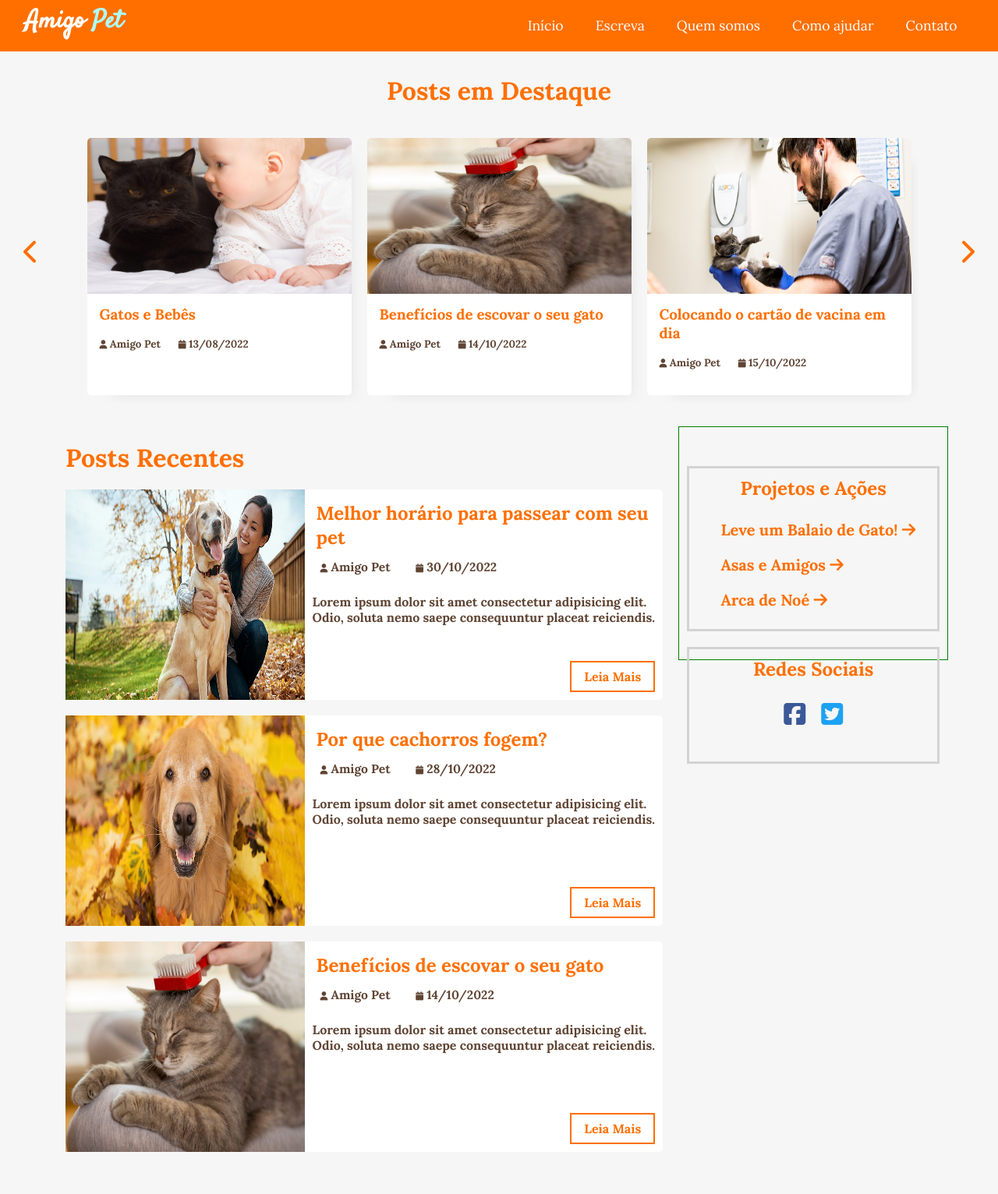
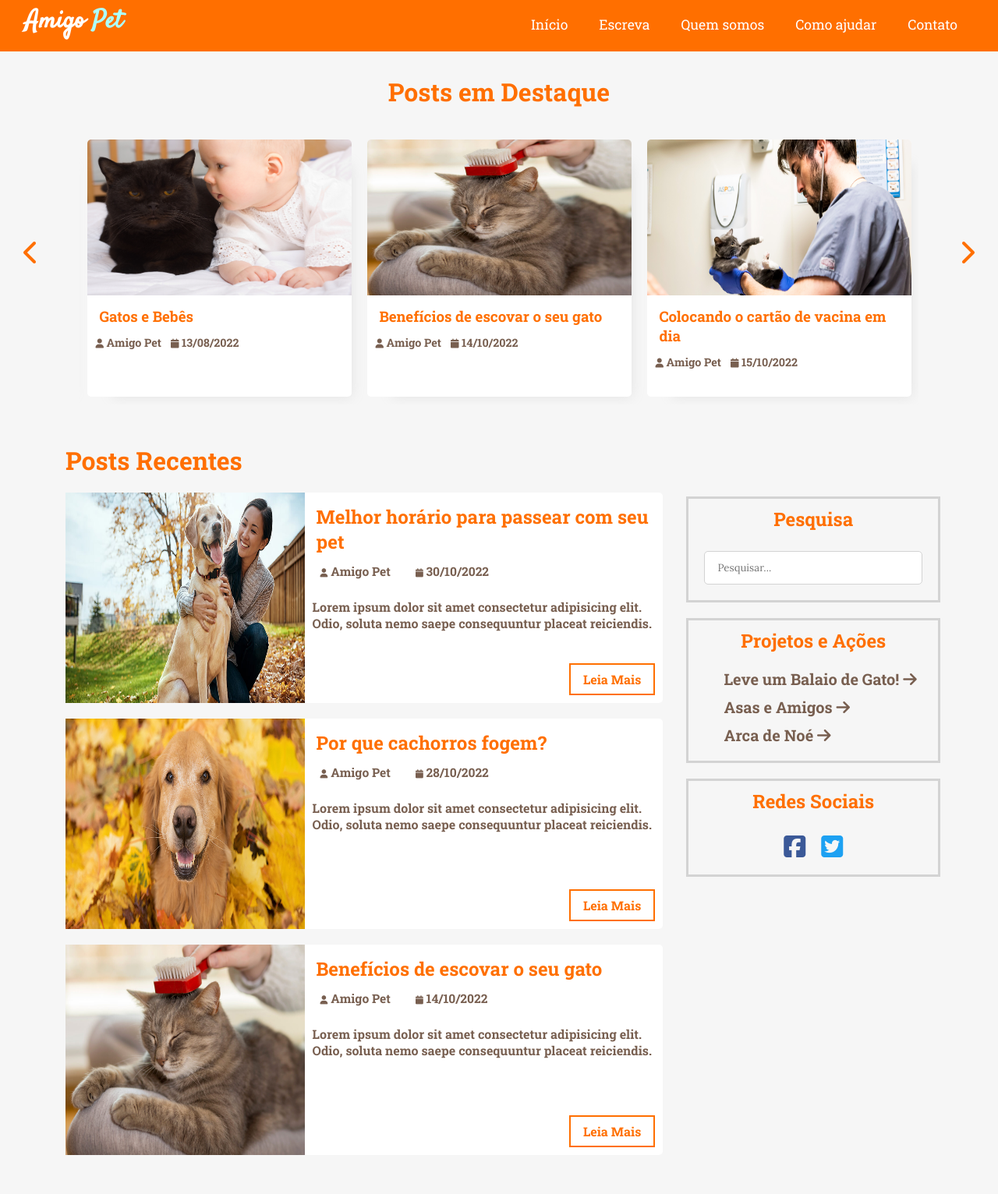
Before and after one commit to ICEI-PUC-Minas-PMV-ADS/pmv-ads-2022-2-e1-proj-web-t8-portal-pets, a PHP site: page / in a window 1280 px wide. Shown: the whole page at 78% size. Before the commit the page ends 1478 px from the top, so only its background shows below. Run offline with PHP 8.4, Linux system fonts and the light colour scheme; some libraries are stand-ins or nearby versions; some web fonts are replaced.

Commit message:
ajuste da sidebar e criação da secao de pesquisa nela

```diff
--- a/src/css/style.css
+++ b/src/css/style.css
@@ -6,11 +6,11 @@ body {
     padding: 0px;
     margin: 0px;
     background: #f6f6f6;
-    font-family: 'Lora', serif;
+    font-family: 'Roboto Slab', serif;
 }
 
 h1, h2, h3, h4, h5, h6 {
-    font-family: 'Lora', sans-serif;
+    font-family: 'Roboto Slab', sans-serif;
     color: #ff6f00;
     margin: 5px;
 }
@@ -38,6 +38,20 @@ a {
     background: #ef5c01;
     color: white !important;
 }
+
+.text-input {
+    padding: .7rem 1rem;
+    display: block;
+    width: 100%;
+    border-radius: 5px;
+    border: 1px solid #d3d3d3;
+    outline: none;
+    color: #444;
+    line-height: 1.2rem;
+    font-family: "Lora", serif;
+}
+
+/* NAVBAR */
 
 header {
     background-color: #ff6f00;
@@ -81,7 +95,7 @@ header ul li {
 
 header ul li a {
     display: block;
-    padding: 20.5px;
+    padding: 20px;
     font-size: 1.1em;
     text-decoration: none;
 }
@@ -153,14 +167,13 @@ header .menu-toggle {
 
 .post-slider .post-wrapper .post .post-info .fa-user, .post-slider .post-wrapper .post .post-info .fa-calendar{
     padding: 10px 0px;
-    font-size: .7em;
+    font-size: .75em;
     font-weight: bold;
-    color: #5f4433;
-    margin: 5px;
+    color: #785f50;
 }
 
 .post-slider .post-wrapper .post .post-info span{
-    font-family: 'Lora', sans-serif;
+    font-family: 'Roboto Slab', sans-serif;
     font-size: 1.2em;
 }
 
@@ -199,17 +212,17 @@ header .menu-toggle {
     padding: 10px 10px;
     font-size: .7em;
     font-weight: bold;
-    color: #5f4433;
+    color: #785f50;
 }
 
 .content .main-content .post .post-preview span{
-    font-family: 'Lora', sans-serif;
+    font-family: 'Roboto Slab', sans-serif;
     font-size: 1.4em;
 }
 
 .content .main-content .post .post-preview p{
     font-weight: bold;
-    color: #5f4433;
+    color: #785f50;
 }
 
 .content .main-content .post .read-more {
@@ -244,47 +257,55 @@ header .menu-toggle {
 .content .sibebar {
     width: 30%;
     float: left;
-    border: 1px solid green;
     height: 300px;
 }
 
-.page-wrapper .sibebar .container {
-    margin: 50px 10px 20px 0px;
+.content .sibebar .section {
+    margin: 20px 10px 20px 0px;
     margin-left: 10px;
     border: 3px solid #d3d3d3;
     font-weight: bold;
 }
 
-.page-wrapper .sibebar .container h2{
+.content .sibebar .section h2{
     margin-top: 10px;
     text-align: center;
     color:  #ff6f00;
 }
 
-.page-wrapper .sibebar .container ul{
-    margin-bottom: 25px;
-    margin-top: 25px;
+.content .sibebar .section.search {
+    margin-top: 87.5px;
+    padding-left: 20px;
+    padding-right: 20px;
+    padding-bottom: 20px;
 }
 
-.page-wrapper .sibebar .container ul p{
-    color: #ff6f00;
-    font-size: 20px;
+.content .sibebar .section.search .section-title {
+    margin-bottom: 25px;
 }
 
-.page-wrapper .sibebar .container-brands {
-    margin: 10px;
-    height: 150px;
-    border: 3px solid #d3d3d3;
-    font-weight: bold;
+.content .sibebar .section.projects ul {
+    margin-bottom: 15px;
+    margin-top: 15px;
+    list-style: none;
 }
 
-.page-wrapper .sibebar .container-brands h2{
-    margin-top: 10px;
-    text-align: center;
-    color:  #ff6f00;
+.content .sibebar .section.projects ul li {
+    color: #785f50;
+    font-size: 20px;
+    padding: 5px;
 }
 
-.page-wrapper .sibebar .container-brands ul{
+.content .sibebar .section.projects ul li a {
+    transition: all .3s;
+}
+
+.content .sibebar .section.projects ul li a:hover {
+    padding-left: 15px;
+    transition: all .3s;
+}
+
+.page-wrapper .sibebar .section.brands ul {
     margin-bottom: 10px;
     padding-left: 0%;
     display: flex;
@@ -294,7 +315,7 @@ header .menu-toggle {
     align-items: center;
 }
 
-.page-wrapper .sibebar .container-brands ul a{
+.content .sibebar .section.brands ul a {
     padding: 10px;
 }
 
--- a/src/home.html
+++ b/src/home.html
@@ -167,16 +167,23 @@
 
             <!-- Sidebar -->
             <div class="sibebar">
-                <div class="container">
+                <div class="section search">
+                    <h2 class="section-title">Pesquisa</h2>
+                    <form action="index.html" method="post">
+                        <input type="text" name="search-term" class="text-input" placeholder="Pesquisar...">
+                    </form>
+                </div>
+
+                <div class="section projects">
                     <h2>Projetos e Ações</h2>
                     <ul>
-                        <p><a href="https://abrigobalaiodegato.com.br/" target="_blank">Leve um Balaio de Gato! <i class="fa-solid fa-arrow-right"></i></a></p>
-                        <p><a href="https://www.asaseamigos.com.br/" target="_blank">Asas e Amigos <i class="fa-solid fa-arrow-right"></i></a></p>
-                        <p><a href="https://www.instagram.com/ministerioarcadenoeoficial/" target="_blank">Arca de Noé <i class="fa-solid fa-arrow-right"></i></a></p>
+                        <li><a href="https://abrigobalaiodegato.com.br/" target="_blank">Leve um Balaio de Gato! <i class="fa-solid fa-arrow-right"></i></a></li>
+                        <li><a href="https://www.asaseamigos.com.br/" target="_blank">Asas e Amigos <i class="fa-solid fa-arrow-right"></i></a></li>
+                        <li><a href="https://www.instagram.com/ministerioarcadenoeoficial/" target="_blank">Arca de Noé <i class="fa-solid fa-arrow-right"></i></a></li>
                     </ul>
                 </div>
 
-                <div class="container-brands">
+                <div class="section brands">
                     <h2>Redes Sociais</h2>
                     <!--// Icones -->
                     <ul>
```
